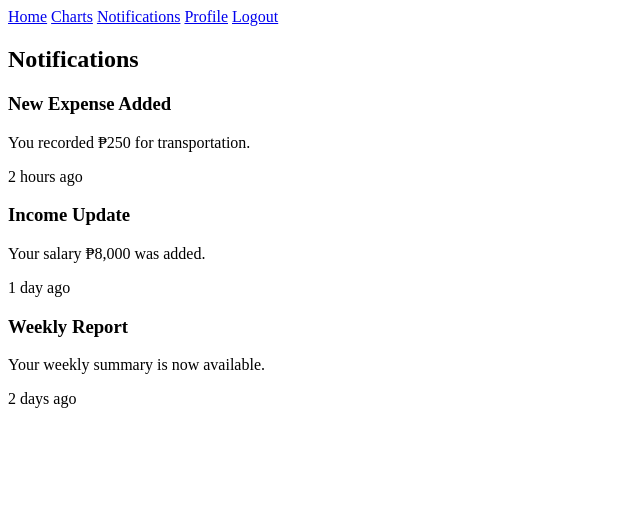
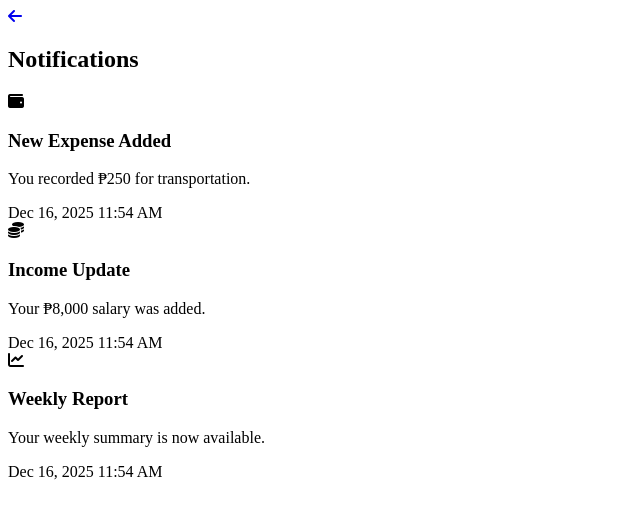
Before and after one commit to profkierth/SE-ProjectFinWise, a PHP site: page /notification.php in a window 1280 px wide. Shown: the top 519 px of the page, without its empty margins (0-640 px from the left). Run offline with PHP 8.4, Linux system fonts and the light colour scheme; the visitor is signed in with stand-in values (Sample User, id 1); data comes from the database, SQL or seed files in the repository.

Commit message:
Update notification.php

```diff
--- a/FinWise/notification.php
+++ b/FinWise/notification.php
@@ -1,30 +1,73 @@
 <?php
 session_start();
-if(!isset($_SESSION['user'])){ header("Location:index.php"); exit; }
+require 'db.php';
+
+if (!isset($_SESSION['user_id'])) {
+    header("Location:index.php");
+    exit;
+}
+
+$user_id = $_SESSION['user_id'];
+
+$stmt = $conn->prepare(
+    "SELECT * FROM notifications
+     WHERE user_id = ?
+     ORDER BY created_at DESC"
+);
+$stmt->bind_param("i", $user_id);
+$stmt->execute();
+$result = $stmt->get_result();
 ?>
 <!DOCTYPE html>
 <html>
 <head>
     <title>Notifications</title>
     <link rel="stylesheet" href="style.css">
-    <link rel="stylesheet" href="https://cdnjs.cloudflare.com/ajax/libs/font-awesome/6.5.0/css/all.min.css">
+    <link rel="stylesheet"
+     href="https://cdnjs.cloudflare.com/ajax/libs/font-awesome/6.5.0/css/all.min.css">
 </head>
+
 <body class="gradient">
-<div class="nav">
-    <a href="dashboard.php">Home</a>
-    <a href="analysis.php">Charts</a>
-    <a href="notifications.php" class="active">Notifications</a>
-    <a href="profile.php">Profile</a>
-    <a href="logout.php">Logout</a>
+
+
+<div class="notif-header">
+    <a href="dashboard.php" class="back-btn">
+        <i class="fa-solid fa-arrow-left"></i>
+    </a>
+    <h2>Notifications</h2>
 </div>
 
 <div class="notification-container">
-    <h2 class="page-title">Notifications</h2>
 
-    <div class="notif-card"><h3>New Expense Added</h3><p>You recorded ₱250 for transportation.</p><span>2 hours ago</span></div>
-    <div class="notif-card"><h3>Income Update</h3><p>Your salary ₱8,000 was added.</p><span>1 day ago</span></div>
-    <div class="notif-card"><h3>Weekly Report</h3><p>Your weekly summary is now available.</p><span>2 days ago</span></div>
+<?php while($row = $result->fetch_assoc()): ?>
+<div class="notif-card">
+
+    <div class="notif-title">
+        <i class="fa-solid
+        <?php
+            if ($row['type'] == 'income') echo 'fa-coins';
+            elseif ($row['type'] == 'expense') echo 'fa-wallet';
+            elseif ($row['type'] == 'report') echo 'fa-chart-line';
+            else echo 'fa-bell';
+        ?>"></i>
+
+        <h3><?= htmlspecialchars($row['title']) ?></h3>
+    </div>
+
+    <p><?= htmlspecialchars($row['message']) ?></p>
+    <span class="notif-time">
+        <?= date("M d, Y h:i A", strtotime($row['created_at'])) ?>
+    </span>
 
 </div>
+<?php endwhile; ?>
+
+<?php if($result->num_rows == 0): ?>
+<p class="empty-text">No notifications yet</p>
+<?php endif; ?>
+
+</div>
+
 </body>
+
 </html>
```
